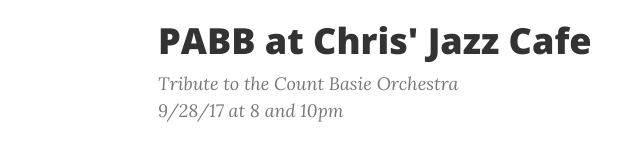
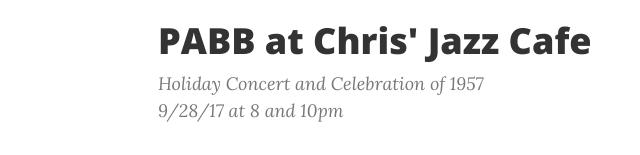
Before and after one commit to PhiladelphiaAmbassadorBigBand/PhiladelphiaAmbassadorBigBand.github.io, a website: page calendar.html in a window 1280 px wide. Shown: the part 645-800 px from the top of the page, 107-747 px from the left. Drawn offline with nearby package versions, Linux system fonts and the light colour scheme.

Commit message:
subtitles

```diff
--- a/calendar.html
+++ b/calendar.html
@@ -127,7 +127,7 @@
                             PABB at Chris' Jazz Cafe
                         </h2>
                     </a>
-                    <p class="post-meta">Tribute to the Count Basie Orchestra<br>
+                    <p class="post-meta">Holiday Concert and Celebration of 1957<br>
                                          9/28/17 at 8 and 10pm</p>
                 </div>
             </div>
```
